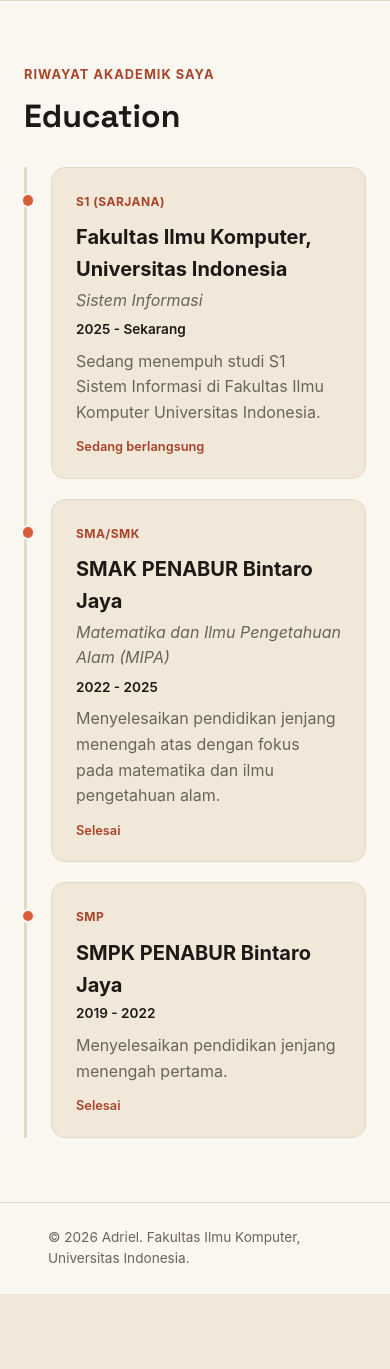
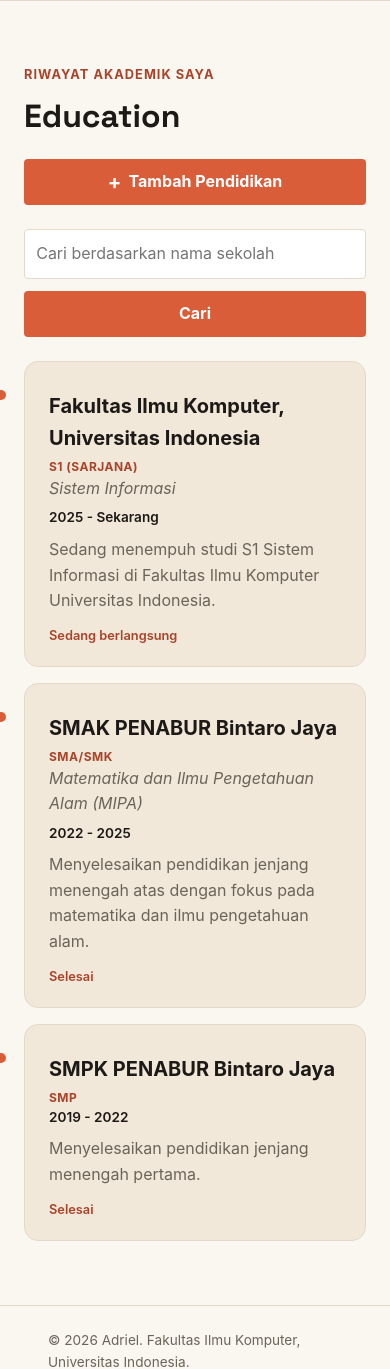
Before and after one commit to AdrielRaynard/myportofolio, a Django app: page /education/ in a window 390 px wide; the page is wider, and only the part inside the window is pictured. Shown: the part 90-1459 px from the top of that part. Before the commit the page ends 1384 px from the top of that part, so only its background shows below. Run offline with Django 5.2, Linux system fonts and the light colour scheme; data comes from the database, SQL or seed files in the repository.

Commit message:
Tutorial 03

```diff
--- a/main/urls.py
+++ b/main/urls.py
@@ -5,6 +5,9 @@ from main.views import (
     show_experience,
     show_education,
     download_portfolio_pdf,
+    create_education,
+    get_education_json,
+    delete_education,
 )
 
 app_name = "main"
@@ -14,4 +17,7 @@ urlpatterns = [
     path("experience/", show_experience, name="show_experience"),
     path("education/", show_education, name="show_education"),
     path("portfolio/pdf/", download_portfolio_pdf, name="download_portfolio_pdf"),
+    path("education/add/", create_education, name="create_education"),
+    path("api/education/", get_education_json, name="get_education_json"),
+    path("education/<uuid:education_id>/delete/", delete_education, name="delete_education"),
 ]
--- a/main/views.py
+++ b/main/views.py
@@ -1,5 +1,6 @@
 from django.shortcuts import render
 
+from main.forms import EducationForm
 from main.models import Experience, Education
 
 from io import BytesIO
@@ -7,7 +8,9 @@ from io import BytesIO
 from django.http import HttpResponse
 from django.template.loader import render_to_string
 from xhtml2pdf import pisa
-
+from django.contrib import messages
+from django.core import serializers
+from django.shortcuts import get_object_or_404, redirect
 
 def show_main(request):
     context = {
@@ -30,10 +33,22 @@ def show_experience(request):
     return render(request, "experience.html", context)
 
 def show_education(request):
+    json_response = get_education_json(request)
+
+    education = serializers.deserialize(
+        "json",
+        json_response.content.decode("utf-8"),
+    )
+    education = [item.object for item in education]
+
+    nama_sekolah_query = request.GET.get("nama_sekolah", "").strip()
+
     context = {
         "name": "Adriel",
-        "education_list": Education.objects.all(),
+        "education_list": education,
+        "nama_sekolah_query": nama_sekolah_query,
     }
+
     return render(request, "education.html", context)
 
 def download_portfolio_pdf(request):
@@ -57,3 +72,43 @@ def download_portfolio_pdf(request):
     response = HttpResponse(result.getvalue(), content_type="application/pdf")
     response["Content-Disposition"] = 'attachment; filename="portfolio-adriel.pdf"'
     return response
+
+def create_education(request):
+    form = EducationForm(request.POST or None)
+
+    if request.method == "POST" and form.is_valid():
+        form.save()
+        messages.success(request, "Pendidikan baru berhasil ditambahkan!")
+        return redirect("main:show_education")
+
+    context = {
+        "name": "Adriel",
+        "form": form,
+    }
+    return render(request, "education_form.html", context)
+
+def get_education_json(request):
+    nama_sekolah_query = request.GET.get("nama_sekolah", "").strip()
+    education = Education.objects.all()
+
+    if nama_sekolah_query:
+        education = education.filter(
+            nama_sekolah__icontains=nama_sekolah_query
+        )
+
+    education_json = serializers.serialize("json", education)
+
+    return HttpResponse(
+        education_json,
+        content_type="application/json",
+    )
+
+def delete_education(request, education_id):
+    education = get_object_or_404(Education, pk=education_id)
+
+    if request.method == "POST":
+        education.delete()
+        messages.success(request, "Riwayat pendidikan berhasil dihapus!")
+        return redirect("main:show_education")
+
+    return redirect("main:show_education")
--- a/portofolio/settings.py
+++ b/portofolio/settings.py
@@ -9,13 +9,16 @@ https://docs.djangoproject.com/en/6.1/topics/settings/
 For the full list of settings and their values, see
 https://docs.djangoproject.com/en/6.1/ref/settings/
 """
-
 from pathlib import Path
 
 import os
 from dotenv import load_dotenv
 # Load environment variables from .env file
 load_dotenv()
+
+PORTFOLIO_SECRET = os.getenv("PORTFOLIO_SECRET")
+
+CSRF_TRUSTED_ORIGINS = ["https://adriel-raynard-myportofolio.pws.cs.ui.ac.id/"]
 
 ALLOWED_HOSTS = ["localhost", "127.0.0.1", "adriel-raynard-myportofolio.pws.cs.ui.ac.id"]
 
--- a/static/css/style.css
+++ b/static/css/style.css
@@ -599,3 +599,249 @@ body {
     font-weight: 600;
     color: var(--accent-dark);
 }
+
+.education-form {
+    width: 100%;
+    max-width: 100%;
+    margin-top: 1.5rem;
+}
+
+.form-group {
+    margin-bottom: 1.25rem;
+}
+
+.form-group label {
+    display: block;
+    margin-bottom: 0.4rem;
+    font-weight: 700;
+}
+
+.form-group input,
+.form-group textarea,
+.form-group select {
+    width: 100%;
+    box-sizing: border-box;
+    padding: 0.7rem;
+    border: 1px solid var(--accent);
+    border-radius: var(--radius);
+    font: inherit;
+    transition:
+        border-color 0.2s ease,
+        outline-color 0.2s ease;
+}
+
+.form-group input:focus,
+.form-group textarea:focus,
+.form-group select:focus {
+    outline: 2px solid var(--accent);
+    border-color: var(--accent);
+}
+
+.form-error {
+    color: #b42318;
+    font-size: 0.85rem;
+    margin-top: 0.35rem;
+}
+
+.button {
+    display: inline-block;
+    height: fit-content;
+    border: 0;
+    border-radius: var(--radius);
+    padding: 0.65rem 1rem;
+    background: var(--accent);
+    color: white;
+    cursor: pointer;
+    font: inherit;
+    font-weight: 700;
+    text-decoration: none;
+}
+
+.button-secondary {
+    background: var(--ink);
+}
+
+/* education actions and search */
+
+.education-header {
+    width: 100%;
+    display: flex;
+    justify-content: space-between;
+    align-items: center;
+    gap: 1rem;
+    margin-bottom: 1.5rem;
+}
+
+.education-grid {
+    display: grid;
+    grid-template-columns: repeat(2, minmax(0, 1fr));
+    gap: 1rem;
+}
+
+.education-grid .education-card {
+    display: flex;
+    flex-direction: column;
+}
+
+.education-header h1 {
+    margin-bottom: 0;
+}
+
+.education-add-button {
+    display: inline-flex;
+    align-items: center;
+    gap: 0.45rem;
+}
+
+.education-add-button span {
+    font-size: 1.25rem;
+    line-height: 1;
+}
+
+.education-search {
+    display: flex;
+    gap: 0.75rem;
+    margin-bottom: 1.5rem;
+}
+
+.education-search__input {
+    width: 100%;
+    min-width: 0;
+    padding: 0.7rem;
+    border: 1px solid var(--line);
+    border-radius: var(--radius);
+    background: #fff;
+    color: var(--ink);
+    font: inherit;
+}
+
+.education-search__input:focus {
+    outline: 2px solid var(--accent);
+    border-color: var(--accent);
+}
+
+.education-card-actions {
+    display: flex;
+    flex-direction: column;
+    margin-top: auto;
+}
+
+.education-delete-modal {
+    display: none;
+    position: fixed;
+    inset: 0;
+    width: 100%;
+    height: 100%;
+    max-width: none;
+    max-height: none;
+    margin: 0;
+    padding: 1rem;
+    border: 0;
+    background: transparent;
+    z-index: 10;
+    align-items: center;
+    justify-content: center;
+}
+
+.education-delete-modal:popover-open {
+    display: flex;
+}
+
+.education-delete-modal__backdrop {
+    position: absolute;
+    inset: 0;
+    width: 100%;
+    height: 100%;
+    border: 0;
+    padding: 0;
+    background: rgba(28, 25, 23, 0.58);
+    cursor: default;
+}
+
+.education-delete-modal__content {
+    position: relative;
+    z-index: 1;
+    width: min(100%, 480px);
+    padding: 1.5rem;
+    background: var(--paper);
+    border: 1px solid var(--line);
+    border-radius: var(--radius);
+    box-shadow: 0 1rem 3rem rgba(28, 25, 23, 0.22);
+}
+
+.education-delete-modal__content h2 {
+    margin: 0 0 0.75rem;
+    font-family:
+        "Space Grotesk",
+        -apple-system,
+        sans-serif;
+    font-size: 1.5rem;
+}
+
+.education-delete-modal__close {
+    position: absolute;
+    top: 1rem;
+    right: 1rem;
+    border: 0;
+    padding: 0;
+    background: transparent;
+    color: var(--text-muted);
+    font-size: 1.8rem;
+    line-height: 1;
+    cursor: pointer;
+}
+
+.education-delete-modal__actions {
+    display: flex;
+    justify-content: flex-end;
+    gap: 0.75rem;
+    margin-top: 1.5rem;
+}
+
+.button-danger {
+    background: #b42318;
+}
+
+@media (max-width: 600px) {
+    .education-header {
+        align-items: flex-start;
+        flex-direction: column;
+    }
+
+    .education-add-button {
+        width: 100%;
+        justify-content: center;
+    }
+
+    .education-search {
+        flex-direction: column;
+    }
+
+    .education-search .button {
+        width: 100%;
+    }
+
+    .education-grid {
+        grid-template-columns: 1fr;
+    }
+
+    .education-delete-modal {
+        align-items: flex-end;
+        padding: 0;
+    }
+
+    .education-delete-modal__content {
+        width: 100%;
+        padding: 1.25rem;
+        border-radius: var(--radius) var(--radius) 0 0;
+    }
+
+    .education-delete-modal__actions {
+        flex-direction: column-reverse;
+    }
+
+    .education-delete-modal__actions .button {
+        width: 100%;
+        text-align: center;
+    }
+}
--- /dev/null
+++ b/templates/base.html
@@ -0,0 +1,39 @@
+{% load static %}
+<!DOCTYPE html>
+<html lang="en">
+<head>
+    <meta charset="UTF-8" />
+    <meta name="viewport" content="width=device-width, initial-scale=1.0" />
+    <link rel="preconnect" href="https://fonts.googleapis.com">
+    <link rel="preconnect" href="https://fonts.gstatic.com" crossorigin>
+    <link href="https://fonts.googleapis.com/css2?family=Space+Grotesk:wght@500;700&display=swap" rel="stylesheet">
+    <link rel="stylesheet" href="/static/css/style.css">
+    {% block meta %} {% endblock meta %}
+</head>
+<body>
+    <header class="site-header">
+        <div class="container">
+            <a href="{% url 'main:show_main' %}" class="brand">{{ name }}</a>
+            <nav>
+    <a href="{% url 'main:show_main' %}">Profile</a>
+    <a href="{% url 'main:show_experience' %}">Experience</a>
+    <a href="{% url 'main:show_education' %}">Education</a>
+    <a href="{% url 'main:download_portfolio_pdf' %}">Download PDF</a>
+
+    <label for="theme-toggle" class="theme-toggle-label">
+        <span class="theme-icon theme-icon--light">☀</span>
+        <span class="theme-icon theme-icon--dark">☾</span>
+        <span class="theme-toggle-text">Theme</span>
+    </label>
+</nav>
+        </div>
+    </header>
+    {% block content %} {% endblock %}
+
+    <footer class="site-footer">
+        <div class="container">
+            <p>&copy; 2026 {{ name }}. Fakultas Ilmu Komputer, Universitas Indonesia.</p>
+        </div>
+    </footer>
+</body>
+</html>
--- a/templates/education.html
+++ b/templates/education.html
@@ -1,54 +1,58 @@
-<!DOCTYPE html>
-<html lang="en">
-<head>
-    <meta charset="UTF-8">
-    <meta name="viewport" content="width=device-width, initial-scale=1.0">
+{% extends "base.html" %}
+
+{% block meta %}
     <title>Education - {{ name }}</title>
-    <link rel="preconnect" href="https://fonts.googleapis.com">
-    <link rel="preconnect" href="https://fonts.gstatic.com" crossorigin>
-    <link href="https://fonts.googleapis.com/css2?family=Space+Grotesk:wght@500;700&display=swap" rel="stylesheet">
-    <link rel="stylesheet" href="/static/css/style.css">
-</head>
-<body>
-    <input type="checkbox" id="theme-toggle" class="theme-toggle-input">
-    <div class="site-wrapper">
-        <header class="site-header">
-            <div class="container">
-                <a href="{% url 'main:show_main' %}" class="brand">{{ name }}</a>
-                <nav>
-                    <a href="{% url 'main:show_main' %}">Profile</a>
-                    <a href="{% url 'main:show_experience' %}">Experience</a>
-                    <a href="{% url 'main:show_education' %}">Education</a>
-                    <a href="{% url 'main:download_portfolio_pdf' %}">Download PDF</a>
+{% endblock meta %}
 
-                    <label for="theme-toggle" class="theme-toggle-label">
-                        <span class="theme-icon theme-icon--light">☀</span>
-                        <span class="theme-icon theme-icon--dark">☾</span>
-                        <span class="theme-toggle-text">Theme</span>
-                    </label>
-                </nav>
-            </div>
-        </header>
-
+{% block content %}
     <main>
         <section class="education-section" id="education">
             <div class="container">
                 <p class="section-kicker">Riwayat akademik saya</p>
+
+                <div class="education-header">
                     <h1>Education</h1>
 
-                    <div class="education-timeline">
+                    <a href="{% url 'main:create_education' %}"
+                       class="button education-add-button">
+                        <span aria-hidden="true">+</span>
+                        Tambah Pendidikan
+                    </a>
+                </div>
+
+                <form method="get"
+                      action="{% url 'main:show_education' %}"
+                      class="education-search">
+                    <input type="search"
+                           name="nama_sekolah"
+                           value="{{ nama_sekolah_query }}"
+                           placeholder="Cari berdasarkan nama sekolah"
+                           class="education-search__input"
+                           aria-label="Cari berdasarkan nama sekolah">
+
+                    <button type="submit" class="button">
+                        Cari
+                    </button>
+                </form>
+
+                <div class="education-grid">
                     {% for education in education_list %}
                         <article class="education-card">
+                            <h2>{{ education.nama_sekolah }}</h2>
+
                             <span class="education-tingkat">
                                 {{ education.get_tingkat_display }}
                             </span>
-                                <h2>{{ education.nama_sekolah }}</h2>
 
                             {% if education.jurusan %}
-                                    <p class="education-jurusan">{{ education.jurusan }}</p>
+                                <p class="education-jurusan">
+                                    {{ education.jurusan }}
+                                </p>
                             {% endif %}
 
-                                <p class="education-period">{{ education.period_display }}</p>
+                            <p class="education-period">
+                                {{ education.period_display }}
+                            </p>
 
                             {% if education.deskripsi %}
                                 <p class="education-deskripsi">
@@ -57,26 +61,29 @@
                             {% endif %}
 
                             {% if education.is_ongoing %}
-                                    <p class="education-status">Sedang berlangsung</p>
+                                <p class="education-status">
+                                    Sedang berlangsung
+                                </p>
                             {% else %}
-                                    <p class="education-status">Selesai</p>
+                                <p class="education-status">
+                                    Selesai
+                                </p>
                             {% endif %}
+
                         </article>
                     {% empty %}
+                        {% if nama_sekolah_query %}
+                            <p class="empty-state">
+                                Tidak ada pendidikan dengan nama tersebut.
+                            </p>
+                        {% else %}
                             <p class="empty-state">
                                 Belum ada riwayat pendidikan yang ditambahkan.
                             </p>
+                        {% endif %}
                     {% endfor %}
                 </div>
             </div>
         </section>
     </main>
-
-        <footer class="site-footer">
-            <div class="container">
-                <p>&copy; 2026 {{ name }}. Fakultas Ilmu Komputer, Universitas Indonesia.</p>
-            </div>
-        </footer>
-    </div>
-</body>
-</html>
+{% endblock content %}
```
Also changed, not shown: main/forms.py (added, +82 -0 lines), main/tests.py (+41 -0 lines), templates/components/project_delete_modal.html (added, +59 -0 lines), templates/education_form.html (added, +45 -0 lines), templates/index.html (+4 -22 lines), 1 other file. Lines whose indentation alone changed are shown as unchanged.
